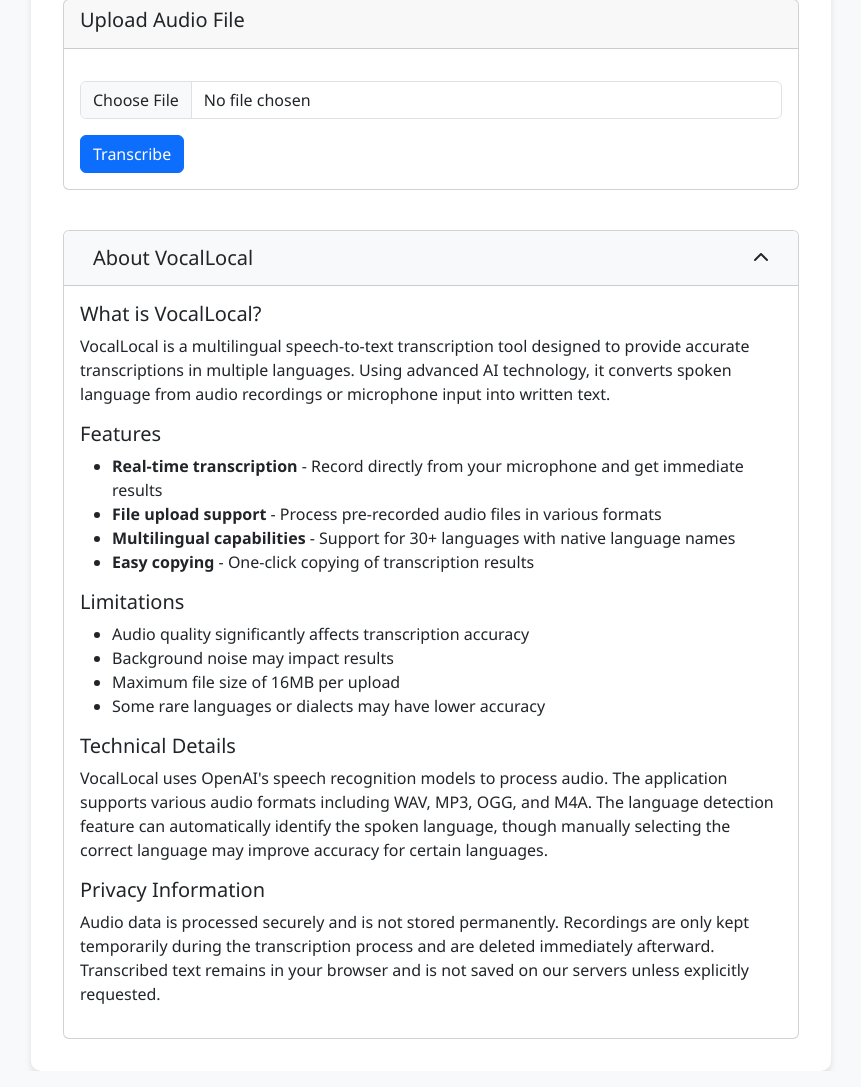
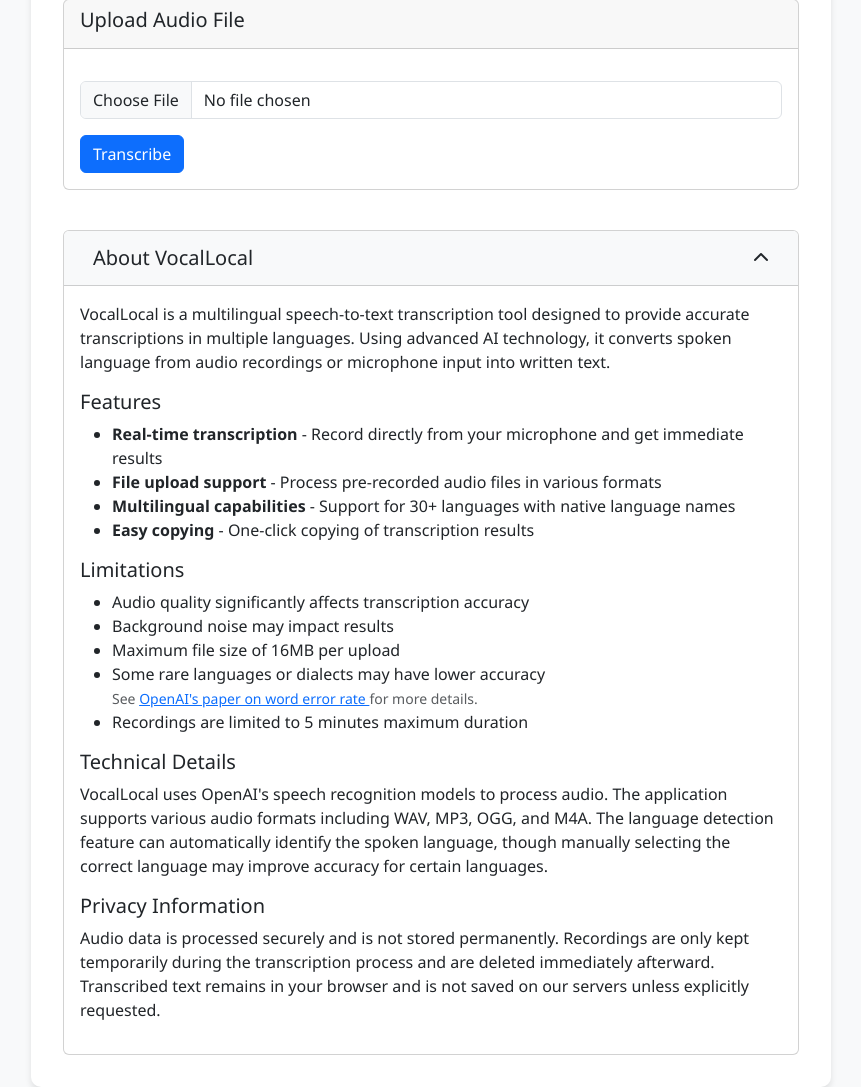
Before and after one commit to radubobirnac/vocallocal, a Flask app: page / in a window 1280 px wide, after a click on "About VocalLocal". Shown: the part 543-1630 px from the top of the page, without its empty margins (209-1070 px from the left). Run offline with Flask 3, Linux system fonts and the light colour scheme; some libraries are stand-ins or nearby versions.

Commit message:
Remove redundant 'What is VocalLocal?' heading from About section

```diff
--- a/templates/index.html
+++ b/templates/index.html
@@ -174,7 +174,6 @@
                     </div>
                     <div class="collapse" id="aboutSection">
                         <div class="card-body">
-                            <h5>What is VocalLocal?</h5>
                             <p>VocalLocal is a multilingual speech-to-text transcription tool designed to provide accurate transcriptions in multiple languages. Using advanced AI technology, it converts spoken language from audio recordings or microphone input into written text.</p>
 
                             <h5>Features</h5>
@@ -190,7 +189,16 @@
                                 <li>Audio quality significantly affects transcription accuracy</li>
                                 <li>Background noise may impact results</li>
                                 <li>Maximum file size of 16MB per upload</li>
-                                <li>Some rare languages or dialects may have lower accuracy</li>
+                                <li>
+                                    Some rare languages or dialects may have lower accuracy
+                                    <br>
+                                    <small class="text-muted">
+                                        See <a href="https://openai.com/index/introducing-our-next-generation-audio-models/" target="_blank" rel="noopener noreferrer">
+                                            OpenAI's paper on word error rate
+                                        </a> for more details.
+                                    </small>
+                                </li>
+                                <li>Recordings are limited to 5 minutes maximum duration</li>
                             </ul>
 
                             <h5>Technical Details</h5>
@@ -209,6 +217,10 @@
     <script src="https://kit.fontawesome.com/4b1c7a602f.js" crossorigin="anonymous"></script>
     <script>
         document.addEventListener('DOMContentLoaded', () => {
+            // Add these constants/variables
+            const MAX_RECORDING_TIME = 5 * 60 * 1000; // 5 minutes in milliseconds
+            let recordingTimer = null;
+
             // Load languages
             fetch('/api/languages')
                 .then(response => response.json())
@@ -283,6 +295,18 @@
                         recordingStatus.textContent = 'Recording in progress...';
                         isRecording = true;
 
+                        // Set a timer to automatically stop recording after MAX_RECORDING_TIME
+                        recordingTimer = setTimeout(() => {
+                            if (isRecording && mediaRecorder && mediaRecorder.state !== 'inactive') {
+                                showStatus('Maximum recording time reached (5 minutes)', 'warning');
+                                mediaRecorder.stop();
+                                isRecording = false;
+
+                                // Stop all tracks in the stream
+                                mediaRecorder.stream.getTracks().forEach(track => track.stop());
+                            }
+                        }, MAX_RECORDING_TIME);
+
                         // Try to create recorder with different formats in order of preference
                         let options;
                         try {
@@ -312,6 +336,12 @@
 
                         // When recording stops
                         mediaRecorder.addEventListener('stop', () => {
+                            // Clear the recording timer when stopping
+                            if (recordingTimer) {
+                                clearTimeout(recordingTimer);
+                                recordingTimer = null;
+                            }
+
                             // Create the blob with appropriate format
                             const audioBlob = new Blob(audioChunks);
 
@@ -385,6 +415,12 @@
                         mediaRecorder.stop();
                         isRecording = false;
 
+                        // Clear the recording timer
+                        if (recordingTimer) {
+                            clearTimeout(recordingTimer);
+                            recordingTimer = null;
+                        }
+
                         // Stop all tracks in the stream
                         mediaRecorder.stream.getTracks().forEach(track => track.stop());
                     }
```
